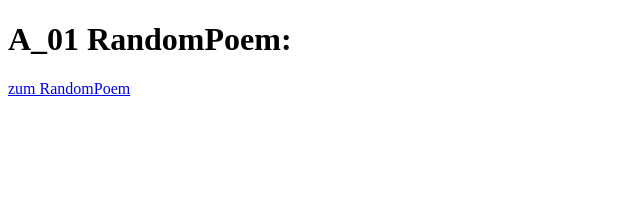
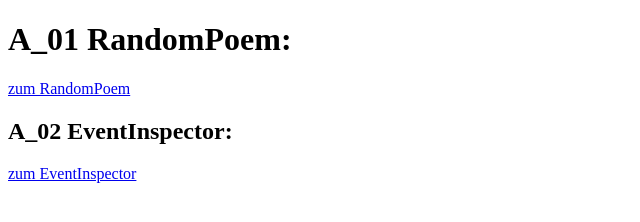
Before and after one commit to Jonas090405/EiA_SoSe24, a plain HTML site: page index.html in a window 1280 px wide. Shown: the whole page, without its empty margins (0-640 px from the left). Drawn offline with Linux system fonts and the light colour scheme.

Commit message:
vorerst fertig

```diff
--- a/index.html
+++ b/index.html
@@ -10,6 +10,8 @@
 <body>
     <h1>A_01 RandomPoem:</h1>
     <a href="https://jonas090405.github.io/EiA_SoSe24/L01_Recap&Foundation/A01_RandomPoem/index.html">zum RandomPoem</a>
+    <h2>A_02 EventInspector:</h2>
+    <a href="https://jonas090405.github.io/EiA_SoSe24/L02_Events/index.html">zum EventInspector</a>
 
 </body>
 </html>
```
Also changed, not shown: L02_Events/index.html (+0 -1 lines).
